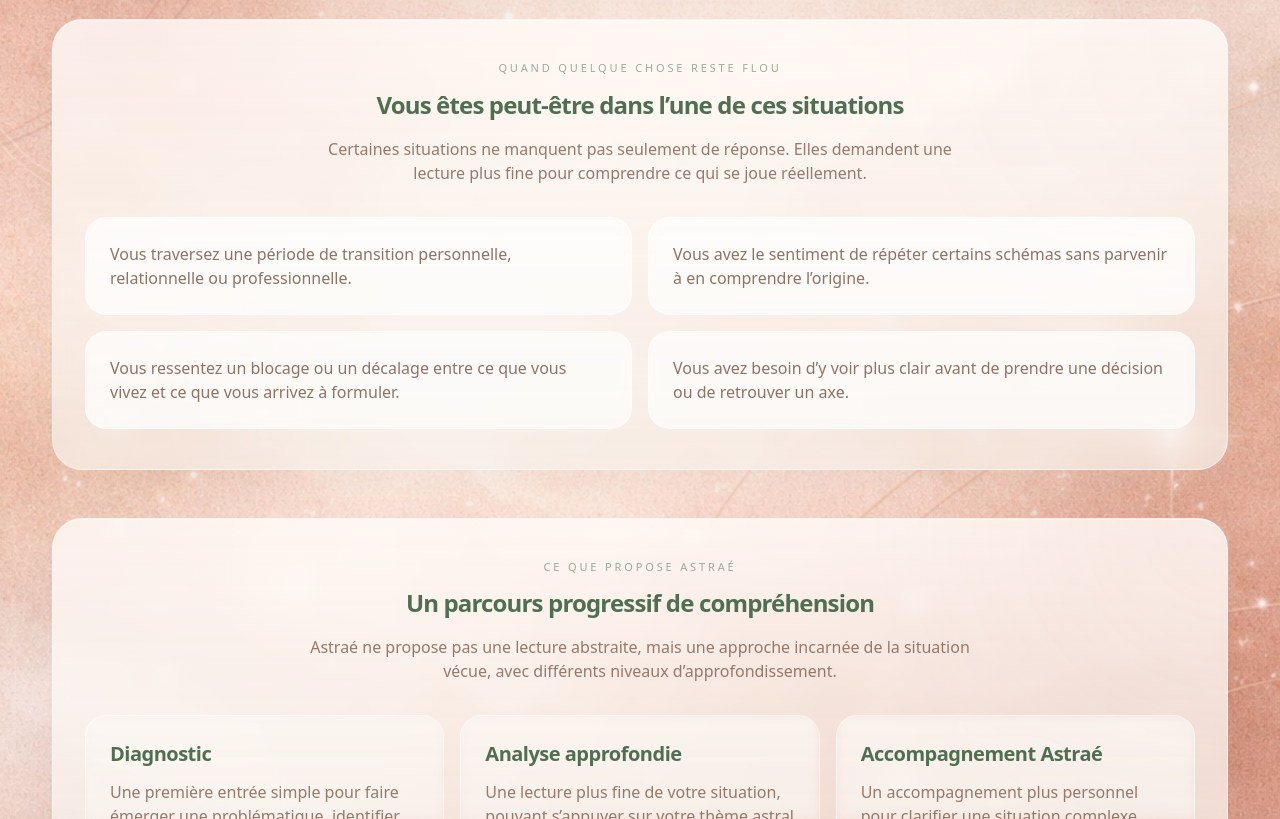
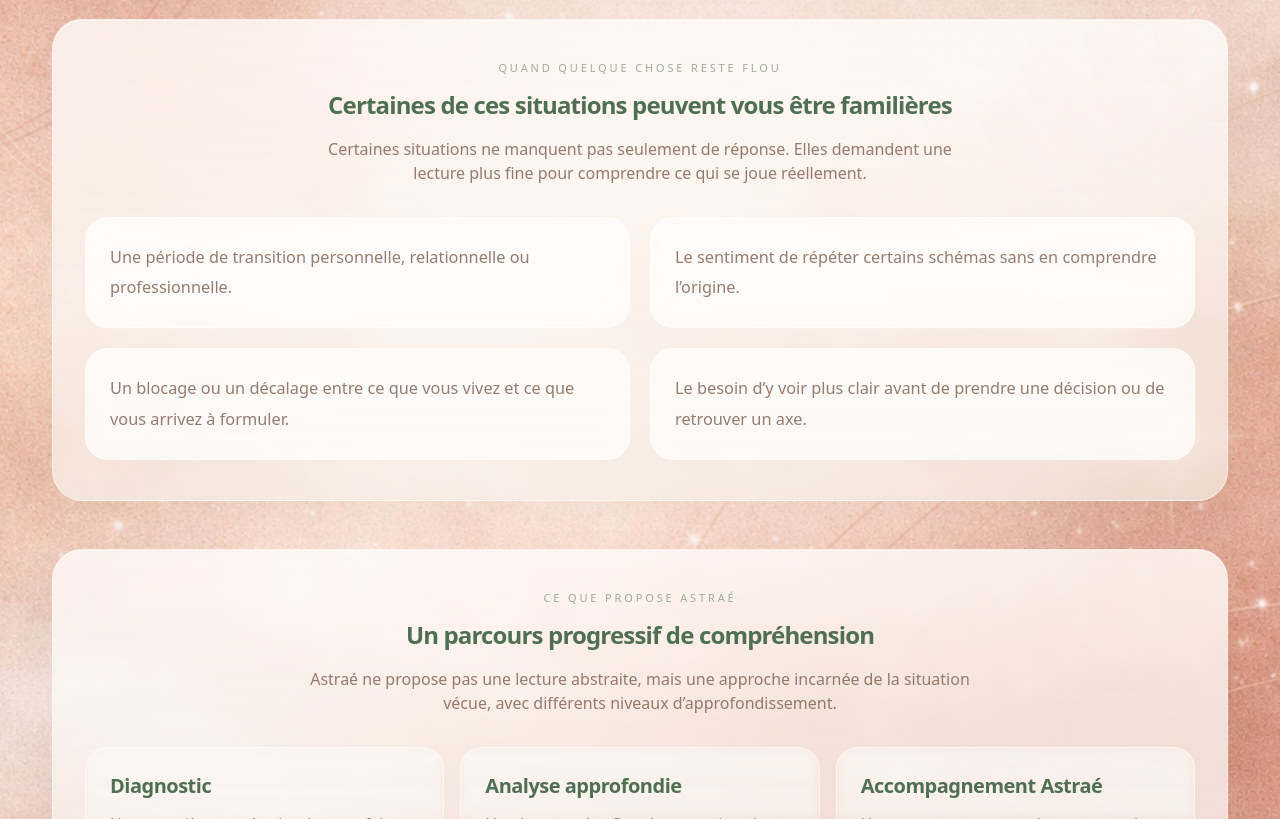
Before and after one commit to arnaudcrestey/cabinet-astrae, a Next.js app: page /cabinet in a window 1280 px wide. Shown: the part 915-1734 px from the top of the page. Built offline with nearby package versions, Linux system fonts and the light colour scheme.

Commit message:
Update page.tsx

```diff
--- a/app/cabinet/page.tsx
+++ b/app/cabinet/page.tsx
@@ -4,10 +4,10 @@
 import { PageFrame } from "@/components/projection/PageFrame";
 
 const situations: string[] = [
-  "Vous traversez une période de transition personnelle, relationnelle ou professionnelle.",
-  "Vous avez le sentiment de répéter certains schémas sans parvenir à en comprendre l’origine.",
-  "Vous ressentez un blocage ou un décalage entre ce que vous vivez et ce que vous arrivez à formuler.",
-  "Vous avez besoin d’y voir plus clair avant de prendre une décision ou de retrouver un axe.",
+  "Une période de transition personnelle, relationnelle ou professionnelle.",
+  "Le sentiment de répéter certains schémas sans en comprendre l’origine.",
+  "Un blocage ou un décalage entre ce que vous vivez et ce que vous arrivez à formuler.",
+  "Le besoin d’y voir plus clair avant de prendre une décision ou de retrouver un axe.",
 ];
 
 const journey: Array<{
@@ -129,7 +129,7 @@
               Quand quelque chose reste flou
             </p>
             <h2 className="mt-3 text-xl font-semibold text-pine md:text-2xl">
-              Vous êtes peut-être dans l’une de ces situations
+              Certaines de ces situations peuvent vous être familières
             </h2>
             <p className="mx-auto mt-4 max-w-2xl text-sm leading-7 text-umber/80 md:text-base">
               Certaines situations ne manquent pas seulement de réponse. Elles
@@ -138,13 +138,13 @@
             </p>
           </div>
 
-          <div className="mt-8 grid gap-4 md:grid-cols-2">
+          <div className="mt-8 grid gap-5 md:grid-cols-2">
   {situations.map((item) => (
     <article
       key={item}
-                className="rounded-[1.35rem] border border-white/55 bg-white/60 p-5 backdrop-blur-sm md:p-6"
+      className="rounded-[1.45rem] border border-white/60 bg-white/65 p-6 backdrop-blur-md transition-all duration-300 hover:bg-white/80 hover:shadow-[0_12px_28px_rgba(74,47,33,0.06)]"
     >
-                <p className="text-sm leading-7 text-umber/85 md:text-base">
+      <p className="text-[15px] leading-[1.9] text-umber/80 md:text-[1.02rem]">
   {item}
 </p>
     </article>
```
Lines whose indentation alone changed are shown as unchanged.
